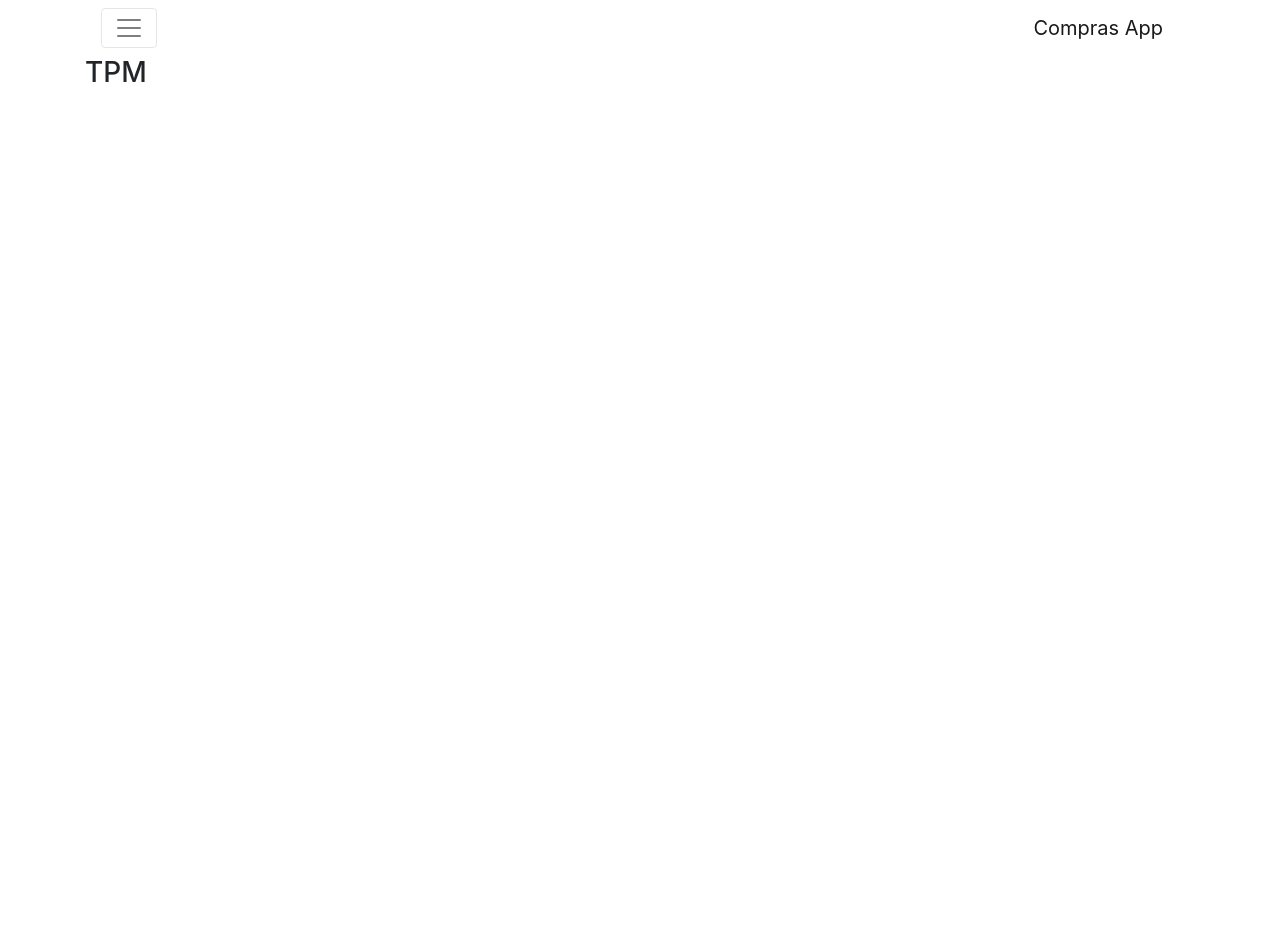
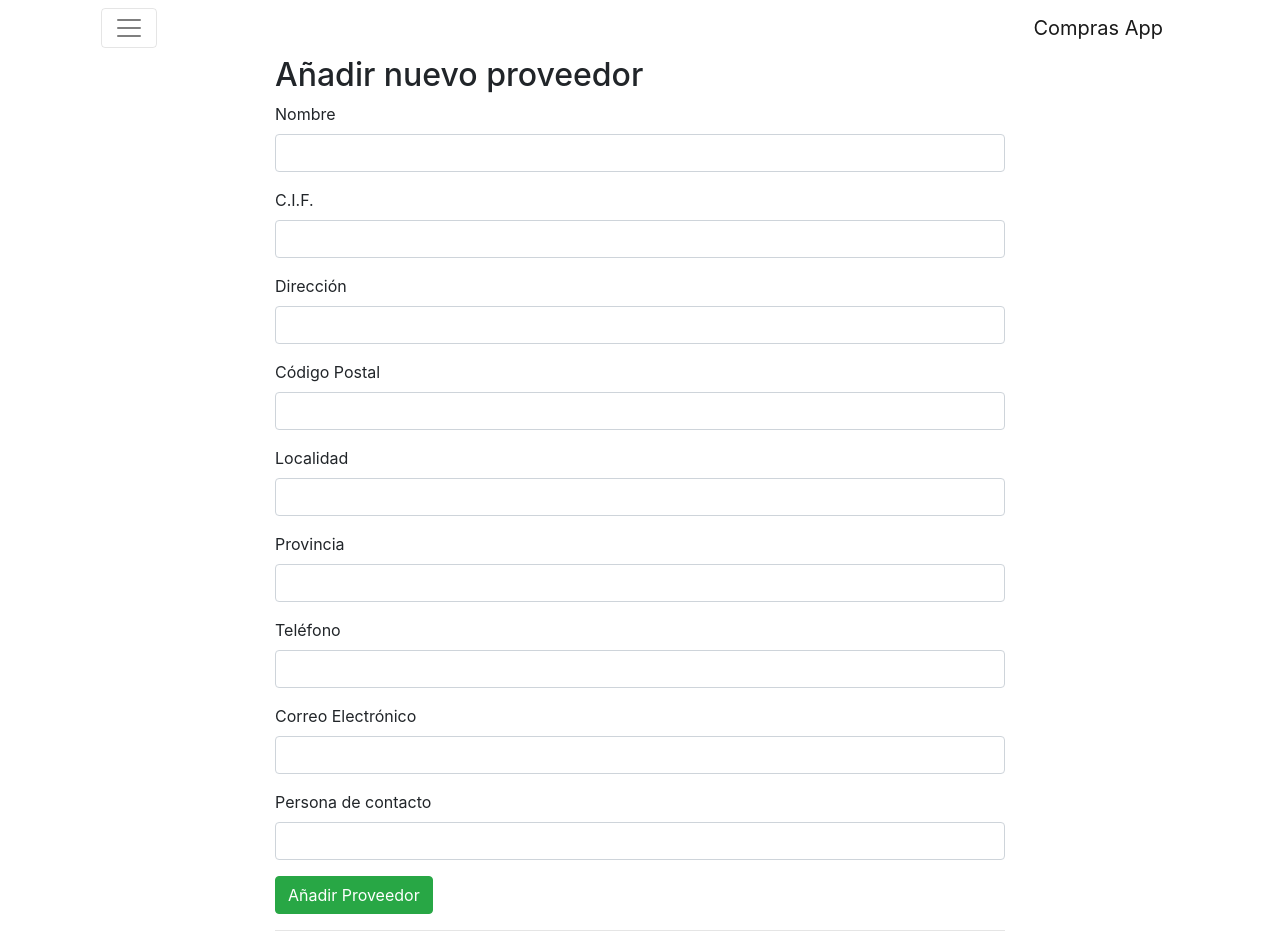
Before and after one commit to Danielfv89/CursoAngular, an Angular app in the folder appCompras/: page /addprovee in a window 1280 px wide. Shown: the top 952 px of the page. Before the commit the page ends 800 px from the top, so only its background shows below. Built offline with nearby package versions, Linux system fonts and the light colour scheme.

Commit message:
video 37

```diff
--- a/appCompras/src/app/app.module.ts
+++ b/appCompras/src/app/app.module.ts
@@ -1,16 +1,17 @@
 import { BrowserModule } from '@angular/platform-browser';
 import { NgModule } from '@angular/core';
 import { Routes, RouterModule } from '@angular/router';
-import { AppRoutingModule } from './app-routing.module';
 import { AppComponent } from './app.component';
 import { ProveedoresService} from './servicios/proveedores.service';
 import { ProveedoresComponent } from './proveedores/proveedores/proveedores.component';
 import { InicioComponent } from './inicio/inicio.component';
 import { HeaderComponent } from './header/header.component';
+import { AddproveeComponent } from './proveedores/addprovee/addprovee.component';
 
 const routes: Routes = [
   { path: '', component: InicioComponent },
   { path: 'proveedores', component: ProveedoresComponent },
+  { path: 'addprovee', component: AddproveeComponent },
   { path: '**', component: InicioComponent }
 ];
 
@@ -19,7 +20,8 @@
     AppComponent,
     ProveedoresComponent,
     InicioComponent,
-    HeaderComponent
+    HeaderComponent,
+    AddproveeComponent
   ],
   imports: [
     BrowserModule,
--- a/appCompras/src/app/inicio/inicio.component.html
+++ b/appCompras/src/app/inicio/inicio.component.html
@@ -1 +1 @@
-<h3>TPM</h3>
+<h3>El abueeelooo más rockeeeroo</h3>
--- /dev/null
+++ b/appCompras/src/app/proveedores/addprovee/addprovee.component.html
@@ -0,0 +1,87 @@
+<div class="row">
+    <div class="col col-md"></div>
+    <div class="col-10 col-md-8">
+      <h2>Añadir nuevo proveedor</h2>
+      <form>
+          <div class="form-group">
+            <label>Nombre</label>
+            <input type="text"
+                   class="form-control"
+                   id="nombre"
+                   ngModel
+                   name="nombre">
+          </div>
+          <div class="form-group">
+            <label>C.I.F.</label>
+            <input type="text"
+                   class="form-control"
+                   id="cif"
+                   ngModel
+                   name="cif">
+          </div>
+          <div class="form-group">
+            <label>Dirección</label>
+            <input type="text"
+                   class="form-control"
+                   id="direccion"
+                   ngModel
+                   name="direccion">
+          </div>
+          <div class="form-group">
+            <label>Código Postal</label>
+            <input type="text"
+                   class="form-control"
+                   id="cp"
+                   ngModel
+                   name="cp">
+          </div>
+          <div class="form-group">
+            <label>Localidad</label>
+            <input type="text"
+                   class="form-control"
+                   id="localidad"
+                   ngModel
+                   name="localidad">
+          </div>
+          <div class="form-group">
+            <label>Provincia</label>
+            <input type="text"
+                   class="form-control"
+                   id="provincia"
+                   ngModel
+                   name="provincia">
+          </div>
+          <div class="form-group">
+            <label>Teléfono</label>
+            <input type="number"
+                   class="form-control"
+                   id="telefono"
+                   ngModel
+                   name="telefono">
+          </div>
+          <div class="form-group">
+            <label>Correo Electrónico</label>
+            <input type="text"
+                   class="form-control"
+                   id="email"
+                   ngModel
+                   name="email">
+          </div>
+          <div class="form-group">
+            <label>Persona de contacto</label>
+            <input type="text"
+                   class="form-control"
+                   id="contacto"
+                   ngModel
+                   name="contacto">
+          </div>
+        <button type="submit"
+                      class="btn btn-success">
+                      Añadir Proveedor</button>
+       </form>
+      <hr>
+      <pre>{{ proveedor | json }}</pre>
+      <hr>
+    </div>
+    <div class="col col-md"></div>
+  </div>
--- /dev/null
+++ b/appCompras/src/app/proveedores/addprovee/addprovee.component.ts
@@ -0,0 +1,15 @@
+import { Component, OnInit } from '@angular/core';
+
+@Component({
+  selector: 'app-addprovee',
+  templateUrl: './addprovee.component.html',
+  styleUrls: ['./addprovee.component.css']
+})
+export class AddproveeComponent implements OnInit {
+
+  constructor() { }
+
+  ngOnInit() {
+  }
+
+}
--- a/appCompras/src/app/proveedores/proveedores/proveedores.component.html
+++ b/appCompras/src/app/proveedores/proveedores/proveedores.component.html
@@ -1,4 +1,5 @@
-<h2>Listado</h2>
+<h2>Y el cocinero mas molón!</h2>
+<a class="btn btn-primary float-md-right" routerLink="/addprovee">Añadir nuevo proveedor</a>
 <table class="table table-bordered table-striped">
   <thead>
     <tr class="filters">
--- a/appCompras/src/index.html
+++ b/appCompras/src/index.html
@@ -12,10 +12,6 @@
   <link rel="icon" type="image/x-icon" href="favicon.ico">
 </head>
 <body>
-
-
   <app-root></app-root>
-
-
 </body>
 </html>
```
Also changed, not shown: appCompras/src/app/proveedores/addprovee/addprovee.component.css (added), 1 other file (tests, documents, lock files or other folders).
